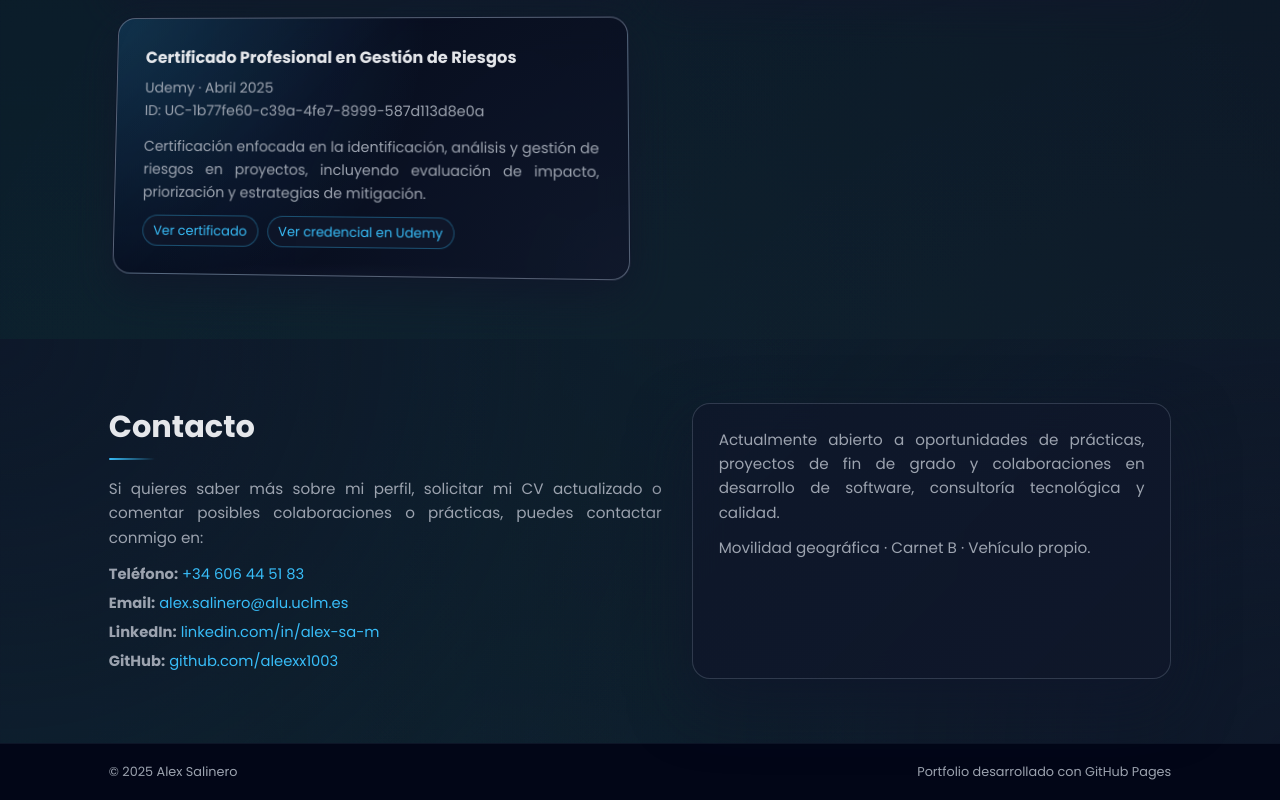
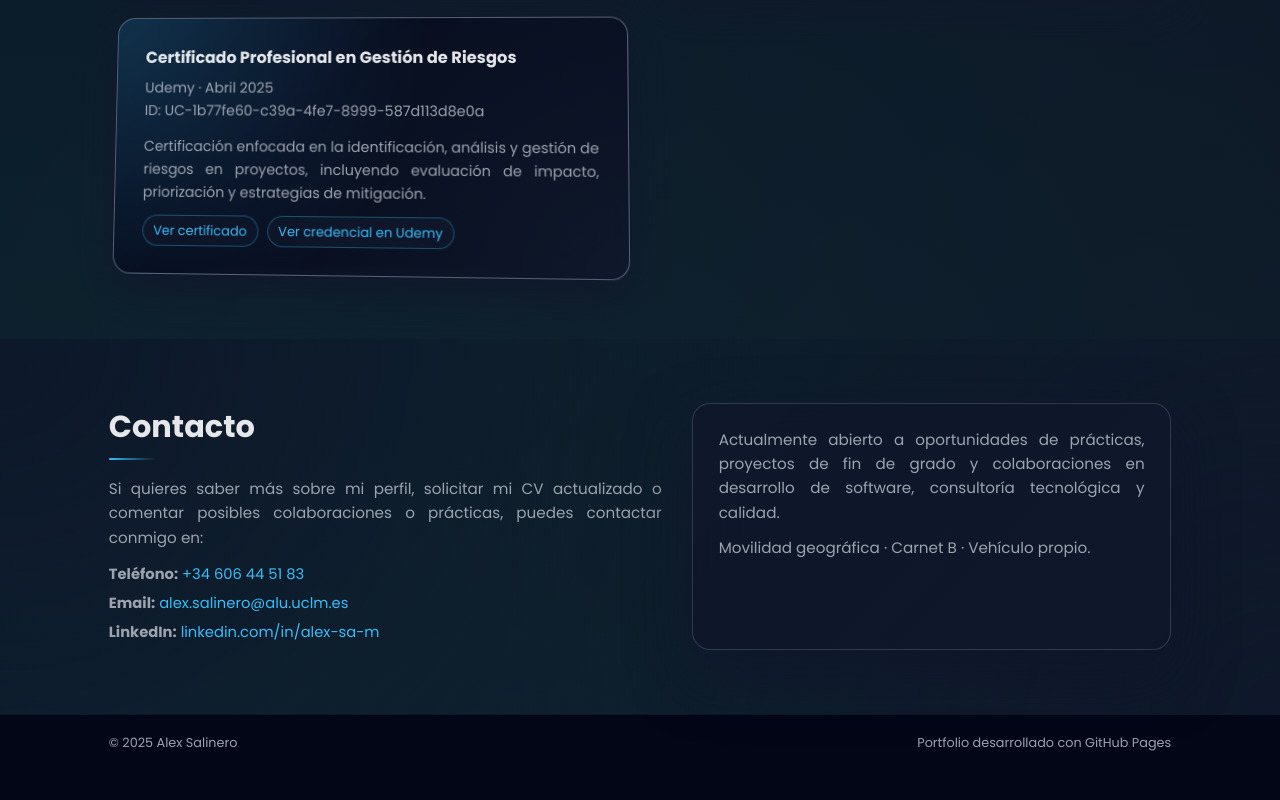
Before and after one commit to aleexx1003/aleexx1003.github.io, a plain HTML site: page index.html in a window 1280 px wide. Shown: the part 4690-5490 px from the top of the page. After the commit the page ends 5461 px from the top, so only its background shows below. Drawn offline with Linux system fonts and the light colour scheme.

Commit message:
Remove GitHub link from contact list

```diff
--- a/index.html
+++ b/index.html
@@ -517,7 +517,6 @@
                     <li><strong>Teléfono:</strong> <a href="tel:+34606445183">+34 606 44 51 83</a></li>
                     <li><strong>Email:</strong> <a href="mailto:alex.salinero@alu.uclm.es">alex.salinero@alu.uclm.es</a></li>
                     <li><strong>LinkedIn:</strong> <a href="https://www.linkedin.com/in/alex-sa-m" target="_blank">linkedin.com/in/alex-sa-m</a></li>
-                    <li><strong>GitHub:</strong> <a href="https://github.com/aleexx1003" target="_blank">github.com/aleexx1003</a></li>
                 </ul>
             </div>
             <div class="contact-box glass">
```
